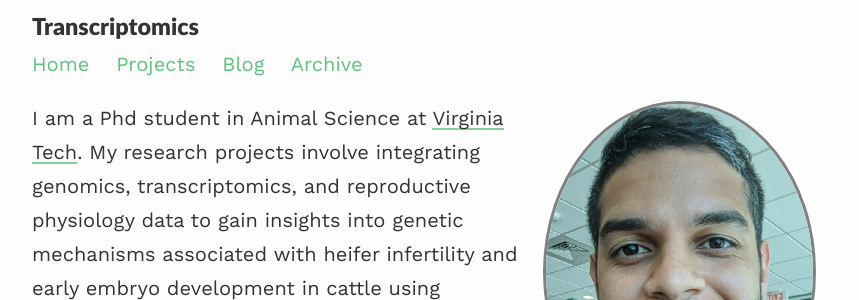
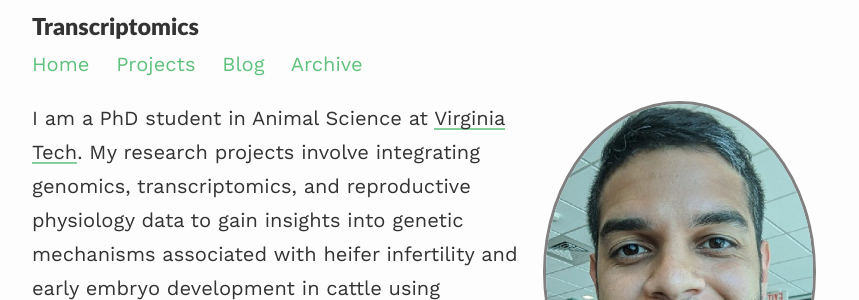
Before and after one commit to gschettini/gschettini.github.io, a Jekyll site: the page built from index.md, in a window 1280 px wide. Shown: the part 133-433 px from the top of the page, without its empty margins (208-1067 px from the left). Built offline with Jekyll 4.4.1, drawn with Linux system fonts in a browser that asks for light colours; nearby versions of some CDN libraries.

Commit message:
first commit

```diff
--- a/index.md
+++ b/index.md
@@ -7,4 +7,4 @@ profile:
 published: true
 ---
 
-I am a Phd student in Animal Science at [Virginia Tech](https://sas.vt.edu/people/graduate-students/schettini-gustavo.html/). My research projects involve integrating genomics, transcriptomics, and reproductive physiology data to gain insights into genetic mechanisms associated with heifer infertility and early embryo development in cattle using bioinformatics.
+I am a PhD student in Animal Science at [Virginia Tech](https://sas.vt.edu/people/graduate-students/schettini-gustavo.html/). My research projects involve integrating genomics, transcriptomics, and reproductive physiology data to gain insights into genetic mechanisms associated with heifer infertility and early embryo development in cattle using bioinformatics.
```
